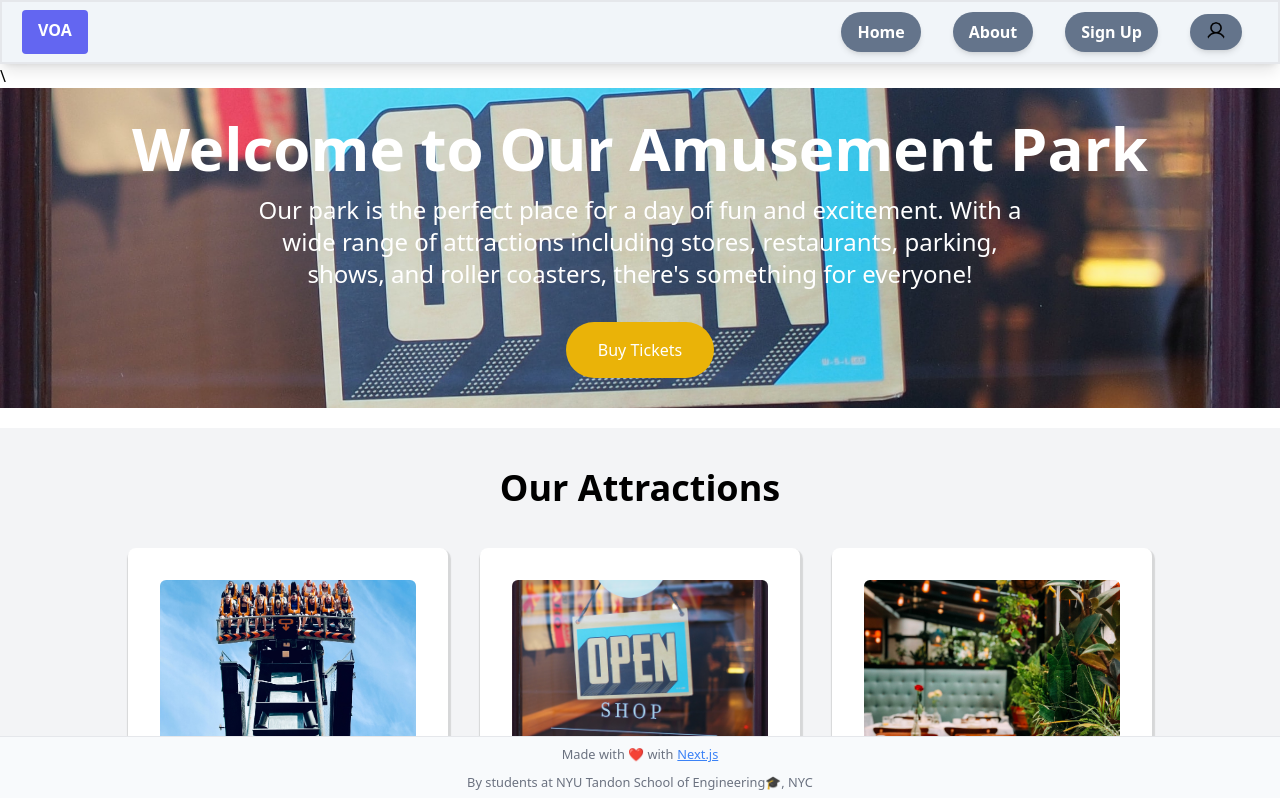
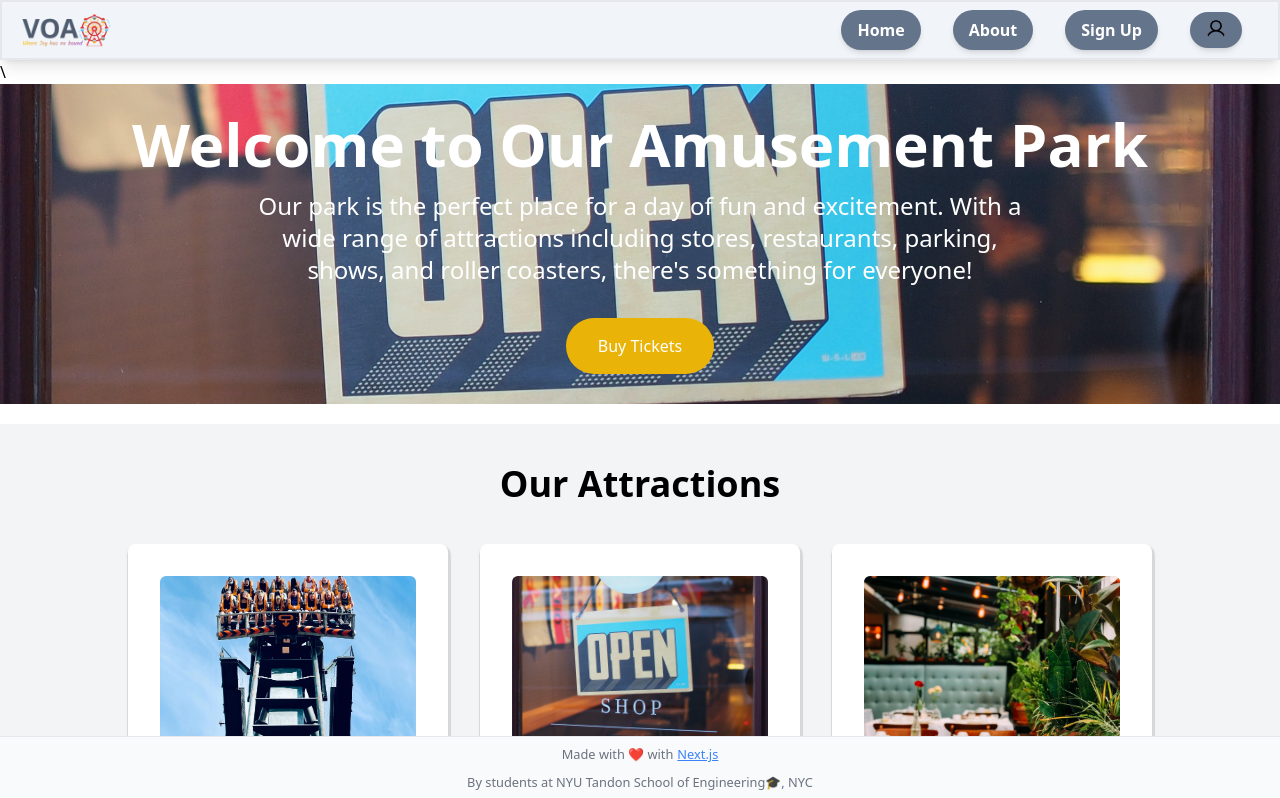
Before and after one commit to Yunzez/CS-GY6083_project, a Next.js app in the folder voyage_of_amusement/: page / in a window 1280 px wide. Shown: the top 798 px of the page. Built offline with nearby package versions, Linux system fonts and the light colour scheme.

Commit message:
ADD LOGO

```diff
--- a/voyage_of_amusement/src/component/Navbar.tsx
+++ b/voyage_of_amusement/src/component/Navbar.tsx
@@ -3,6 +3,7 @@ import Button from './Button';
 import { useRouter } from 'next/router';
 import avator from '../../public/user.png'
 import { useAppContext } from '@/contexts/GlobaclContext';
+import Image from "next/image";
 const Navbar: React.FC = () => {
     const router = useRouter();
     const [firstLoad, setFirstLoad] = useState(true)
@@ -49,10 +50,16 @@ const Navbar: React.FC = () => {
             </div>
 
             <div className="inset-x-0 top-0 bg-slate-100 text-white py-2 border-2 shadow-lg flex flex-col md:flex-row justify-between md:items-center w-full">
-                <div className="ml-5 hidden md:flex">
-                    <h3 className="cursor-pointer bg-indigo-500 hover:bg-indigo-600 text-white font-bold py-2 px-4 border-b-4 border-indigo-500 hover:border-indigo-700 rounded transition-colors">
+                <div className="ml-5 hidden md:flex cursor-pointer">
+                    <Image
+                        src="/logo.png"
+                        alt="Logo"
+                        width={90}
+                        height={90}
+                    />
+                    {/* <h3 className="cursor-pointer bg-indigo-500 hover:bg-indigo-600 text-white font-bold py-2 px-4 border-b-4 border-indigo-500 hover:border-indigo-700 rounded transition-colors">
                         VOA
-                    </h3>
+                    </h3> */}
                 </div>
                 <div className="hidden md:flex items-center justify-end md:flex-1 mr-5">
                     <Button className="mx-4" onClick={() => router.push('/')}>
```
Also changed, not shown: voyage_of_amusement/public/logo.png (added).
